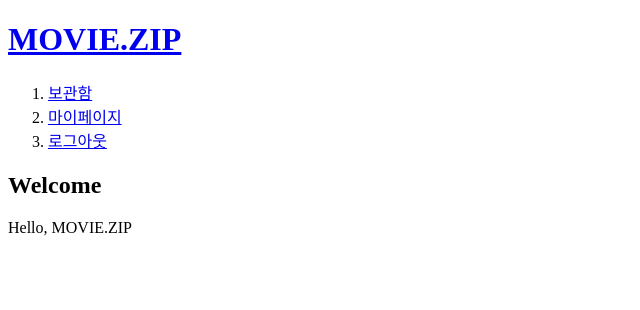
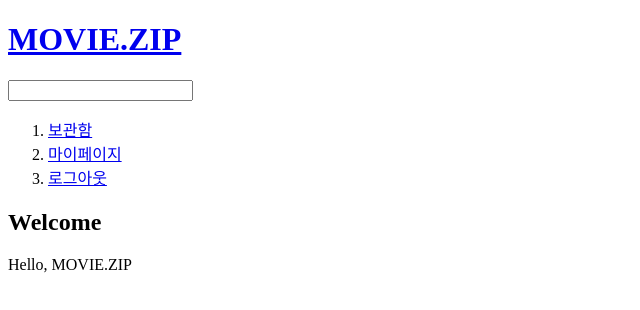
Before and after one commit to Munhak-Zip/Munhak.Zip_Front, a React (Create React App) app: page /main in a window 1280 px wide. Shown: the top 310 px of the page, without its empty margins (0-640 px from the left). Built offline with nearby package versions, Linux system fonts and the light colour scheme.

Commit message:
[add] : 검색창 추가 #12

```diff
--- a/src/views/Main.js
+++ b/src/views/Main.js
@@ -42,6 +42,11 @@ function App() {
     // const setMode = _mode[1]; //state변경
 
     const [mode, setMode] = useState('WELCOME');
+    const [search, setSearch] = useState(""); //검색변수
+    const onChange = (event) => {
+        setSearch(event.target.value)
+    }
+
     const [id, setId] = useState(null);
     const topics = [
         {id: 1, title: '보관함', body: 'wish is...'},
@@ -68,6 +73,7 @@ function App() {
             <Header title={"MOVIE.ZIP"} onChangeMode={()=>{
                 setMode('WELCOME');
             }}></Header>
+            <input type={"text"} value={search} />
             <Nav topics={topics} onChangeMode={(_id)=>{
                 setMode('READ');
                 setId(_id);
```
